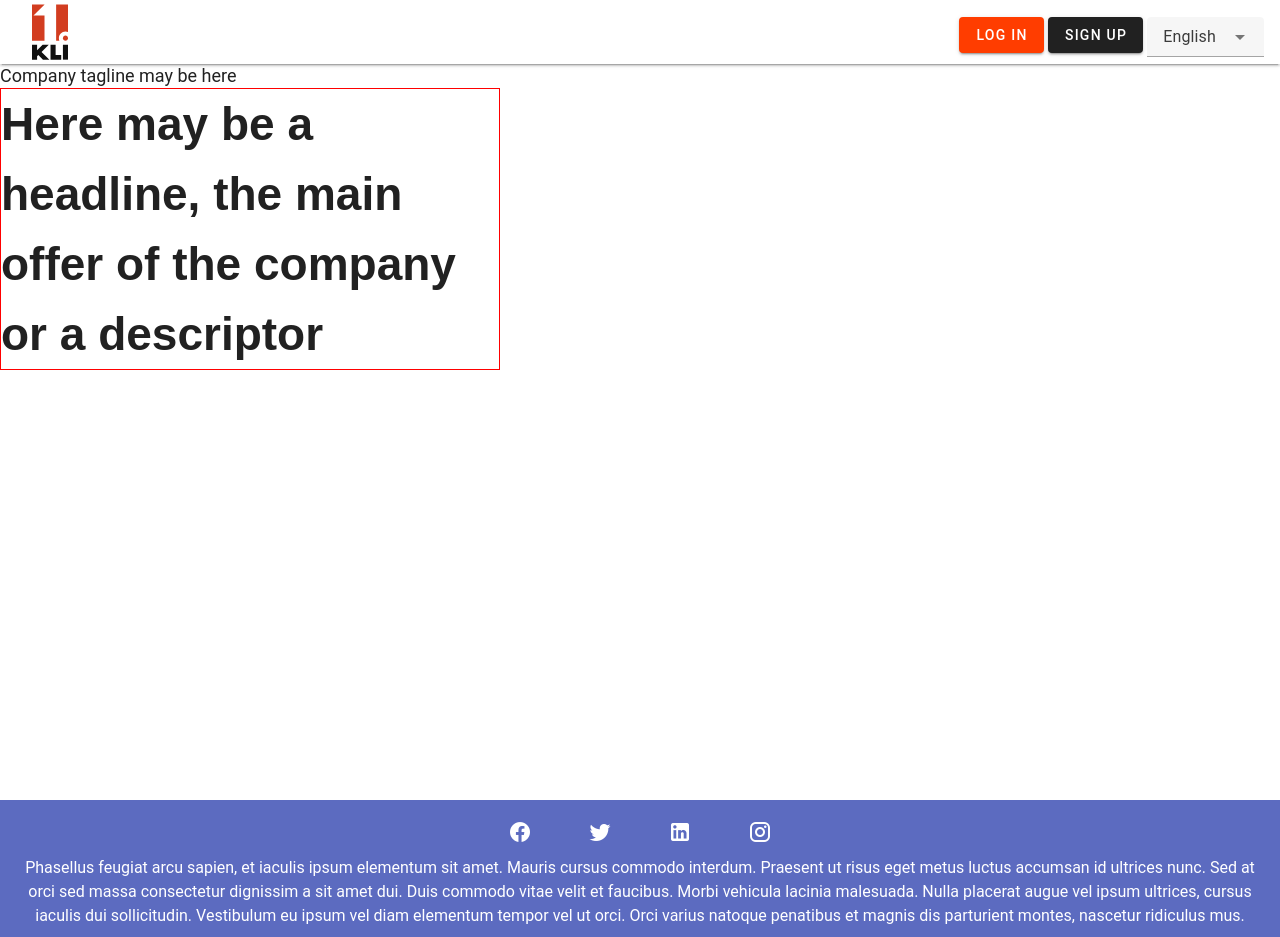
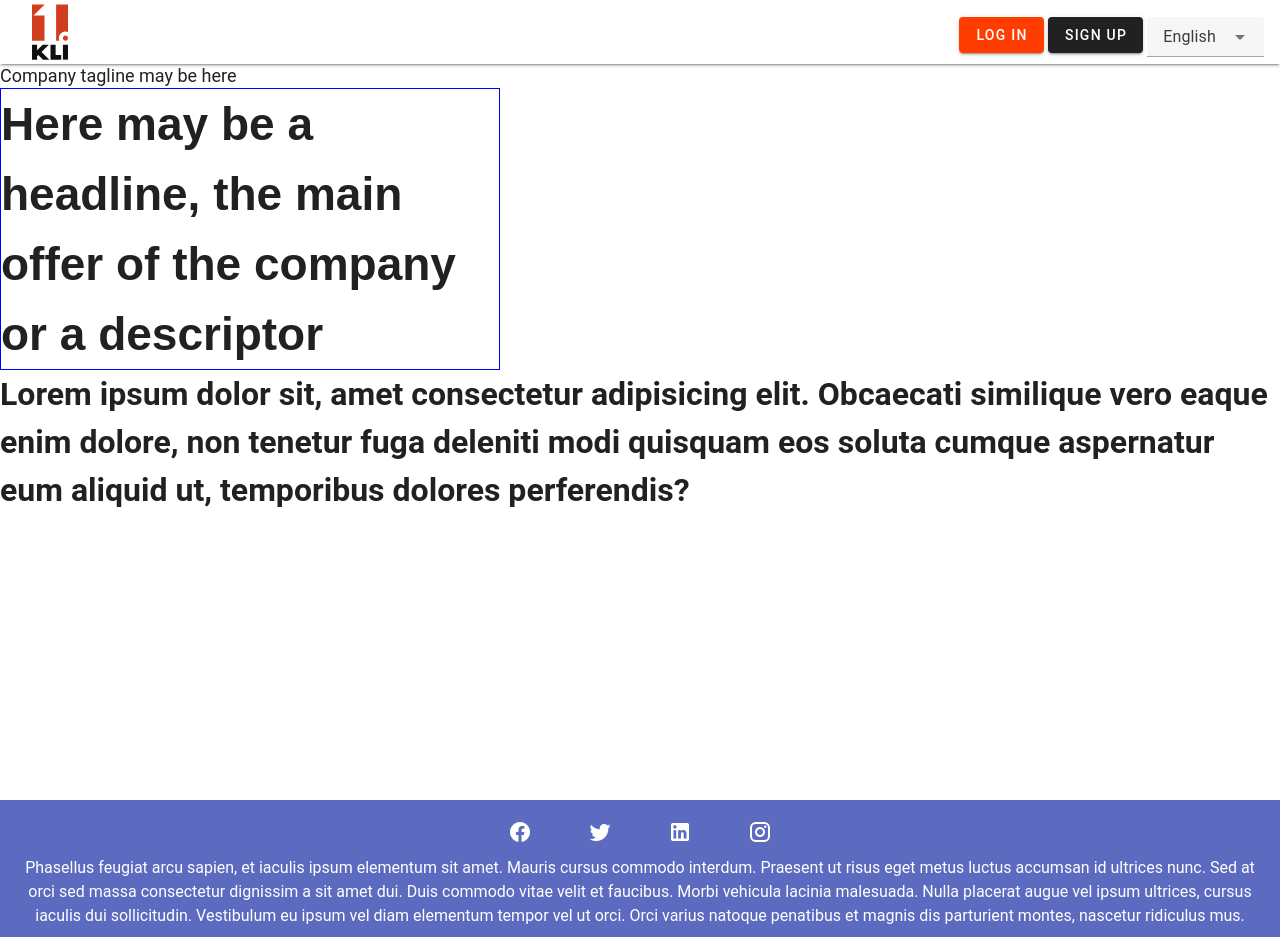
Before and after one commit to EphraimHaber/kli1-migration, a Nuxt app in the folder frontend/: page / in a window 1280 px wide. Built offline with nearby package versions, Linux system fonts and the light colour scheme; no server answers.

Commit message:
fixed scss to use modern compiler

```diff
--- /dev/null
+++ b/frontend/composables/categories.ts
@@ -0,0 +1,11 @@
+export const useCategoriesService = () => {
+    const api = useApi();
+
+    const allCategories = async () => {
+        return await api.post(`/allcategories`);
+    };
+
+    return {
+        allCategories,
+    };
+};
--- a/frontend/nuxt.config.ts
+++ b/frontend/nuxt.config.ts
@@ -5,6 +5,15 @@ export default defineNuxtConfig({
     typescript: {
         typeCheck: true,
         strict: true,
+    },
+    vite: {
+        css: {
+            preprocessorOptions: {
+                scss: {
+                    api: 'modern-compiler',
+                },
+            },
+        },
     },
     ssr: false,
     runtimeConfig: {
--- a/frontend/package.json
+++ b/frontend/package.json
@@ -26,7 +26,7 @@
   "devDependencies": {
     "@mdi/font": "^7.4.47",
     "sass": "^1.79.4",
-    "sass-embedded": "^1.79.4",
+    "sass-loader": "^16.0.2",
     "vue-tsc": "^2.1.6"
   }
 }
--- a/frontend/pages/index.vue
+++ b/frontend/pages/index.vue
@@ -1,4 +1,10 @@
-<script setup lang="ts"></script>
+<script setup lang="ts">
+useCategoriesService()
+    .allCategories()
+    .then((data) => {
+        console.log(data);
+    });
+</script>
 
 <template>
     <div class="home-top__body">
@@ -11,12 +17,17 @@
             </div>
         </div>
         <div class="home-top__img">
-            <!--<HomeMan/>-->
+            <h1>
+                Lorem ipsum dolor sit, amet consectetur adipisicing elit. Obcaecati similique vero eaque enim dolore,
+                non tenetur fuga deleniti modi quisquam eos soluta cumque aspernatur eum aliquid ut, temporibus dolores
+                perferendis?
+            </h1>
         </div>
     </div>
 </template>
 
-<style scoped>
+<style scoped lang="scss">
+$lolcolor: blue;
 .home-top__body {
     align-items: center;
     margin-bottom: 35px;
@@ -27,7 +38,7 @@
     max-width: 500px;
 }
 .home-top__title {
-    border: 1px solid red;
+    border: 1px solid $lolcolor;
     font-family: sans-serif;
     font-size: 46px;
     font-weight: 700;
```
Also changed, not shown: 1 other file (tests, documents, lock files or other folders).
